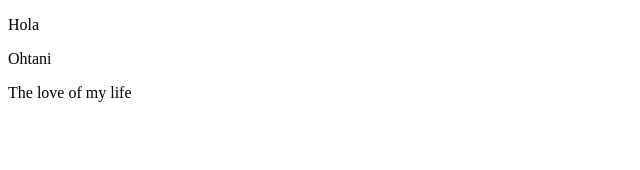
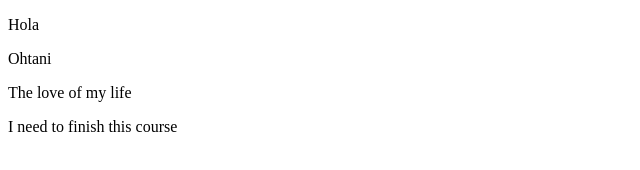
Before and after one commit to Markiando/aluragit, a plain HTML site: page index.html in a window 1280 px wide. Shown: the whole page, without its empty margins (0-640 px from the left). Drawn offline with Linux system fonts and the light colour scheme.

Commit message:
Agregando parrafo

```diff
--- a/index.html
+++ b/index.html
@@ -10,6 +10,7 @@
     <p>Hola</p>
     <p>Ohtani</p>
     <p>The love of my life</p>
+    <p>I need to finish this course</p>
 
 </body>
 </html>
```
